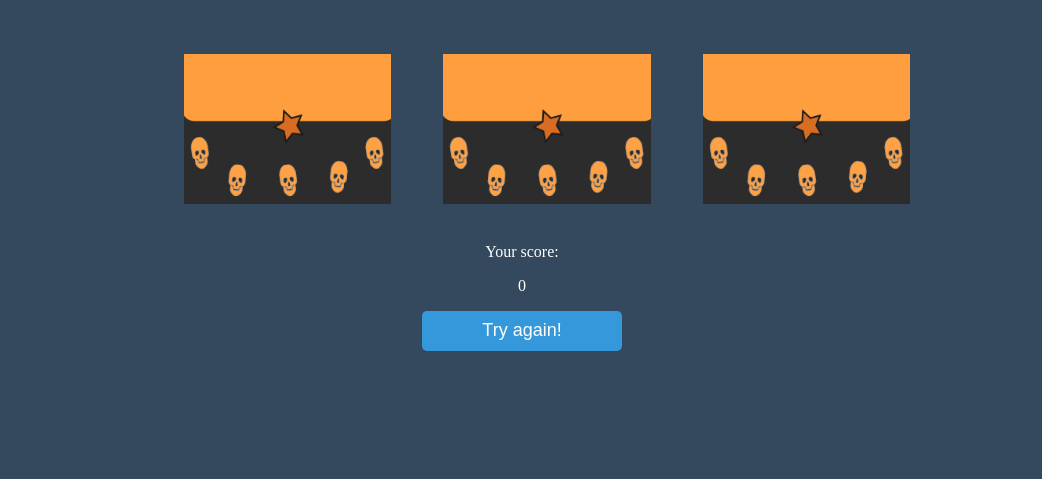
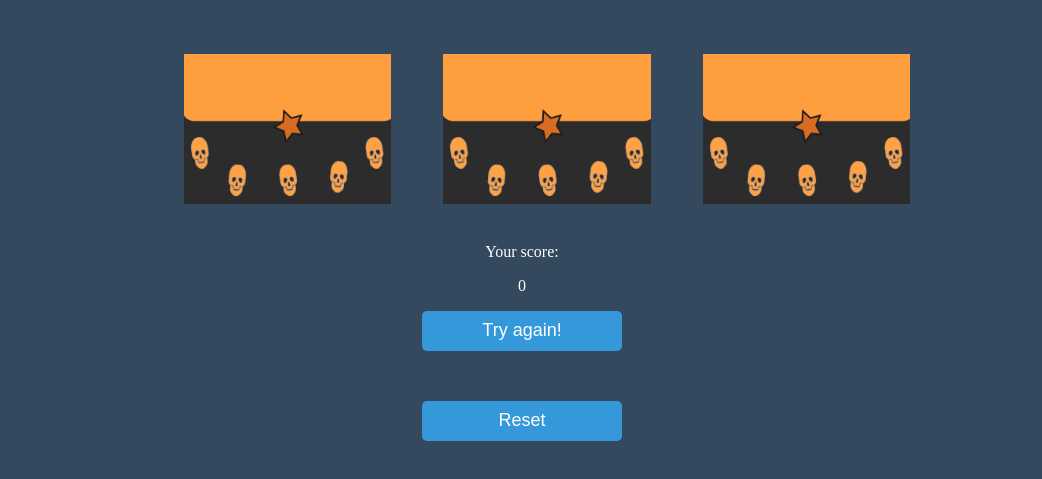
Before and after one commit to Bazookahero/treasure-hunt, a plain HTML site: page index.html in a window 1280 px wide. Shown: the part 131-610 px from the top of the page, without its empty margins (118-1160 px from the left). Drawn offline with Linux system fonts and the light colour scheme.

Commit message:
Add files via upload

```diff
--- a/index.html
+++ b/index.html
@@ -29,6 +29,7 @@
     </div>
       <div id="scorep">Your score:<p id="score"></p></div>
     <button id="refresh-button"onclick="initRefreshButton();">Try again!</button>
+    <button id="reset-button"onclick="reset();">Reset</button>
   </section>
 </body>
 </html>
--- a/index.js
+++ b/index.js
@@ -32,11 +32,11 @@ function initChests(){
 localStorage.setItem("scoreTo", 0);
 var totalScore = 0;
 function initScoreBoard(plusScore){
-  console.log("scoreTo: ",  sessionStorage.getItem("scoreTo")) //scoreTo console test
+  //console.log("scoreTo: ",  sessionStorage.getItem("scoreTo")) //scoreTo console test
   totalScore = parseInt(sessionStorage.getItem("scoreTo")) | 0;
+  totalScore = parseInt(totalScore) + parseInt(plusScore);
   document.getElementById("score").innerHTML = "";
   document.getElementById("score").innerHTML = totalScore;
-  totalScore = parseInt(totalScore) + parseInt(plusScore);
   sessionStorage.setItem("scoreTo", totalScore);
 }
 
@@ -90,6 +90,10 @@ function chestClicked(num){
 
 function refresh(){
 }
+function reset(){
+  sessionStorage.setItem("scoreTo", 0);
+  location.reload();
+}
 
 function removeChestEvents(){
 }
--- a/style.css
+++ b/style.css
@@ -61,3 +61,18 @@ body {
 #openChest1{height: 200px;margin-right: 20px}
 #openChest2{height: 200px;}
 #openChest3{height: 200px;margin-left: 20px}
+#reset-button:hover {
+  background-color: #2ecc71;
+}
+#reset-button{
+    width: 200px;
+    height: 40px;
+    color: #ffffff;
+    background-color: #3498db;
+    border: none;
+    border-radius: 5px;
+    font-size: 18px;
+    margin: auto;
+    cursor: pointer;
+    margin-top: 50px;
+  }
```
